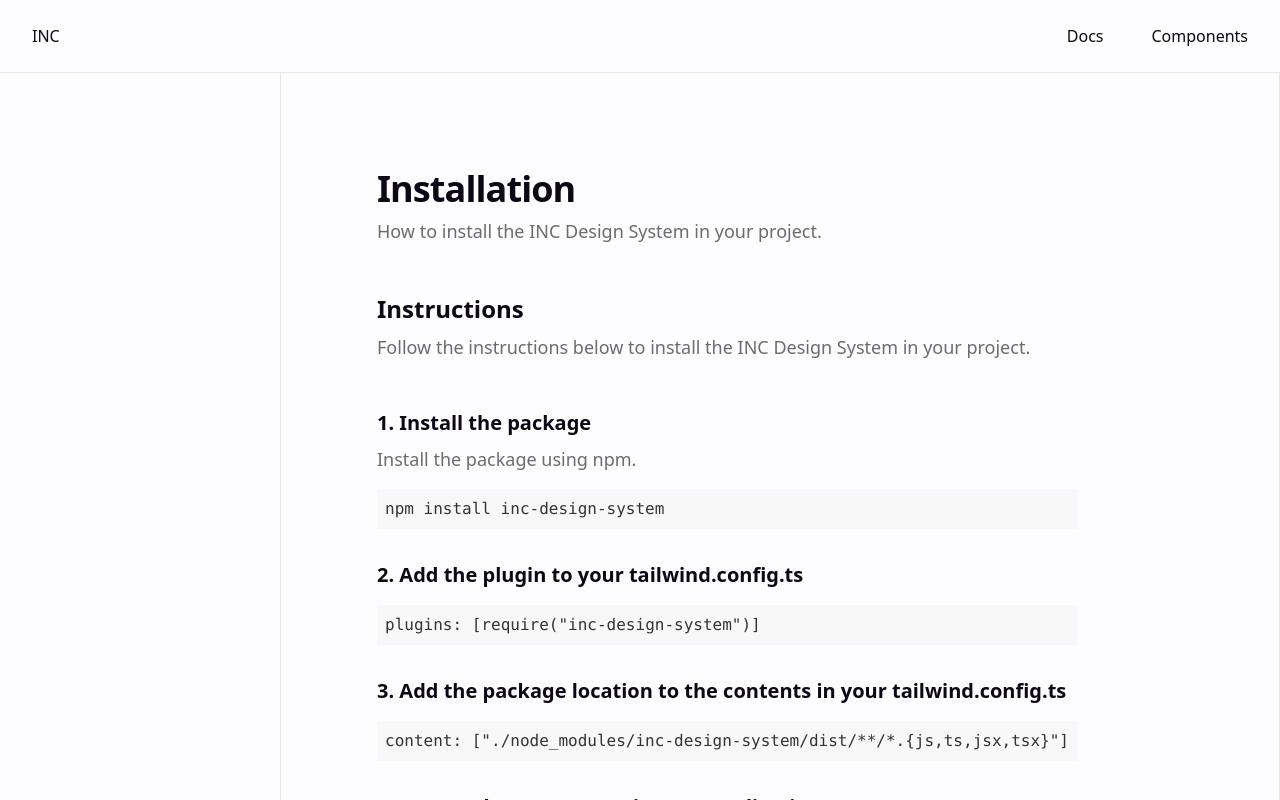
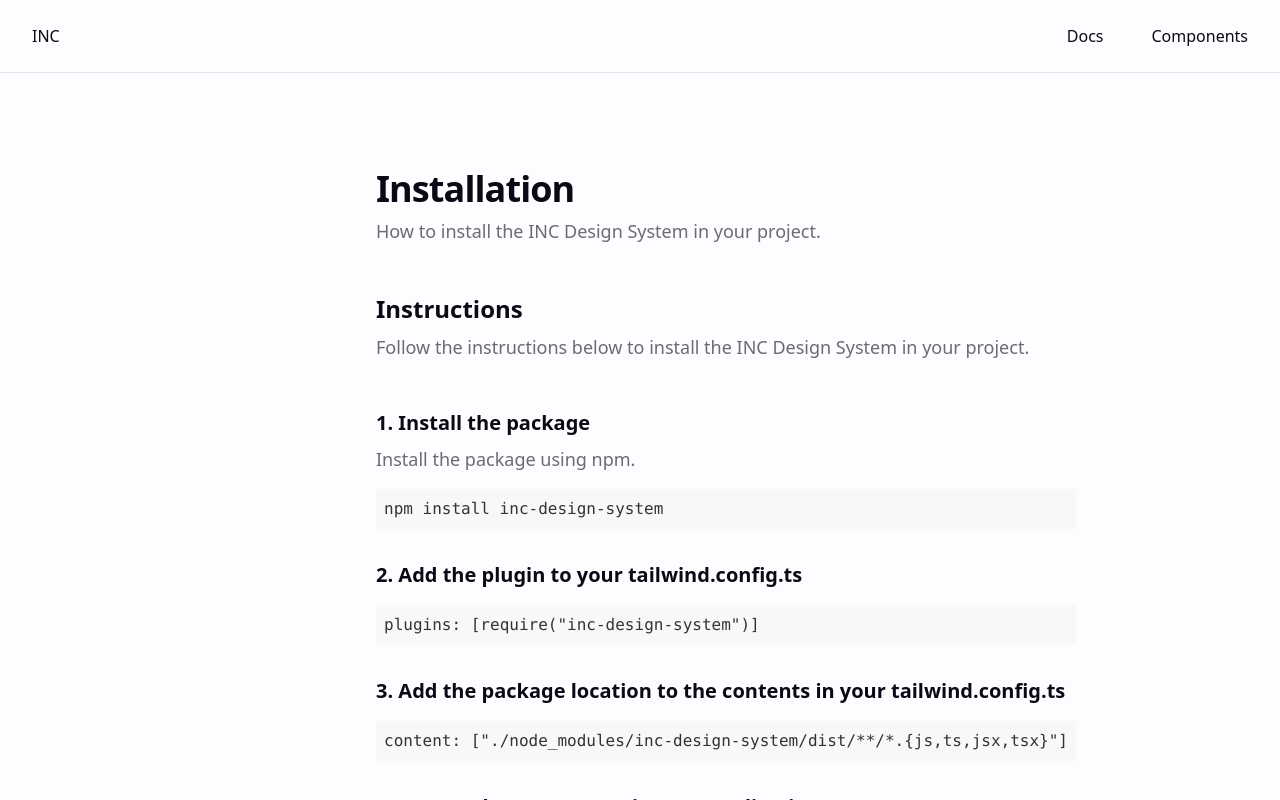
Before and after one commit to Zolastic/inc-design-system-documentation, a Next.js app: page /docs/installation in a window 1280 px wide. Shown: the top 800 px of the page. Built offline with nearby package versions, Linux system fonts and the light colour scheme.

Commit message:
style(docs/layout.tsx): remove side borders

```diff
--- a/src/app/docs/layout.tsx
+++ b/src/app/docs/layout.tsx
@@ -9,7 +9,7 @@ export default function RootLayout({
         <div className="border-b bg-background">
           <div className="container flex-1 items-start md:grid md:grid-cols-[220px_minmax(0,1fr)] md:gap-6 lg:grid-cols-[240px_minmax(0,1fr)] lg:gap-10">
             <div></div>
-            <div className="border-x">{children}</div>
+            <div>{children}</div>
           </div>
         </div>
       </body>
```
